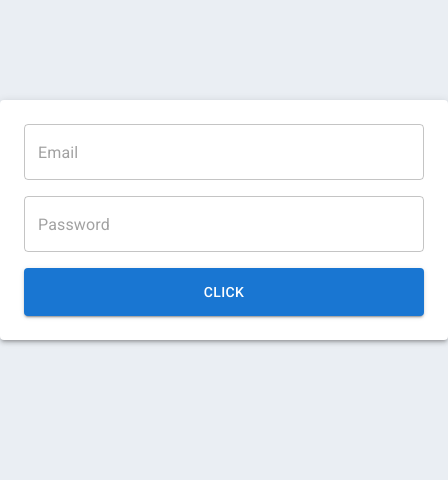
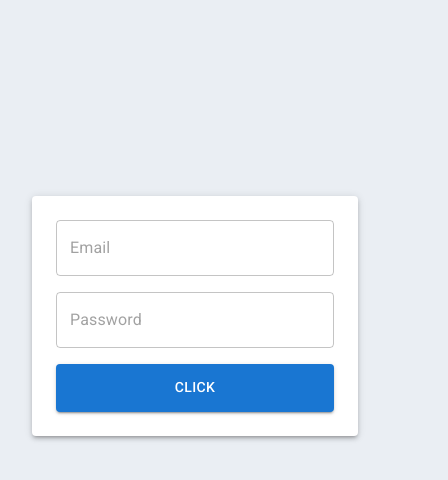
Before and after one commit to osssw/xpense-tracker-react, a React (Create React App) app: page / in a window 390 px wide. Shown: the top 480 px of the page, 448 px wide, since content can reach past the window. Built offline with nearby package versions, Linux system fonts and the light colour scheme.

Commit message:
added logout

```diff
--- a/src/App.tsx
+++ b/src/App.tsx
@@ -1,20 +1,24 @@
+import { Container } from "@mui/material";
 import React from "react";
 import { Navigate } from "react-router-dom";
 import { BrowserRouter as Router, Route, Routes } from "react-router-dom";
-import LoginPage from "./pages/login/loginPage";
-import NotFoundPage from "./pages/notFound/notFoundPage";
-import ProfilePage from "./pages/profile/profilePage";
-import { AuthContext } from "./provider/auth";
+import LoginPage from "./pages/login/LoginPage";
+import NotFoundPage from "./pages/notFound/NotFoundPage";
+import ProfilePage from "./pages/profile/ProfilePage";
+import { AuthContext } from "./provider/Auth";
 
 const App: React.FunctionComponent = () => {
   const { isAuthorized } = React.useContext(AuthContext);
   return (
+    <Container fixed>
       <Router>
         <Routes>
           <Route path="*" element={<NotFoundPage />} />
           <Route
             path="/"
-          element={!isAuthorized() ? <LoginPage /> : <Navigate to="/profile" />}
+            element={
+              !isAuthorized() ? <LoginPage /> : <Navigate to="/profile" />
+            }
           />
           <Route
             path="/profile"
@@ -26,6 +30,7 @@ const App: React.FunctionComponent = () => {
           />
         </Routes>
       </Router>
+    </Container>
   );
 };
 
--- a/src/api/login.ts
+++ b/src/api/login.ts
@@ -1,5 +1,5 @@
 import axios from "axios";
-import { UserData } from "../provider/auth";
+import { UserData } from "../provider/Auth";
 import { apiUrl } from "./api";
 
 export type Session = {
--- a/src/components/loginForm/LoginForm.tsx
+++ b/src/components/loginForm/LoginForm.tsx
@@ -1,7 +1,7 @@
 import React from "react";
 import Stack from "@mui/material/Stack";
-import { Button, Paper, TextField } from "@mui/material";
-import { AuthContext } from "../../provider/auth";
+import { Button, LinearProgress, Paper, TextField } from "@mui/material";
+import { AuthContext } from "../../provider/Auth";
 import { useNavigate } from "react-router-dom";
 import "./loginForm.scss";
 
@@ -11,6 +11,7 @@ const LoginForm: React.FunctionComponent = () => {
 
   const [email, setEmail] = React.useState<string>("");
   const [password, setPassword] = React.useState<string>("");
+  const [isLoading, setLoading] = React.useState<boolean>(false);
 
   const handleEmailChange = (event: React.ChangeEvent<HTMLInputElement>) => {
     setEmail(event.target.value);
@@ -24,8 +25,14 @@ const LoginForm: React.FunctionComponent = () => {
     event: React.MouseEvent<HTMLButtonElement>
   ) => {
     event.preventDefault();
+    setLoading(true);
+    try {
       await loginUser({ email, password });
       navigate("/profile");
+    } catch (error) {
+      console.error(error);
+    }
+    setLoading(false);
   };
 
   return (
@@ -43,6 +50,9 @@ const LoginForm: React.FunctionComponent = () => {
           value={password}
           placeholder="Password"
         />
+        {isLoading ? (
+          <LinearProgress />
+        ) : (
           <Button
             variant="contained"
             onClick={handleFormSubmit}
@@ -50,6 +60,7 @@ const LoginForm: React.FunctionComponent = () => {
           >
             Click
           </Button>
+        )}
       </Stack>
     </Paper>
   );
--- a/src/components/loginForm/loginForm.scss
+++ b/src/components/loginForm/loginForm.scss
@@ -1,10 +1,14 @@
 .login-form-container {
-    width: 400px;
-    margin: auto;
-    padding: 24px;
-    margin-top: 100px;
+  padding: 24px;
+  margin-top: 100px;
 
-    &__submit-button {
-        height: 48px;
-    }
+  &__submit-button {
+    height: 48px;
+  }
 }
+
+@media (max-width: 600px) {
+  .login-form-container {
+    margin-top: 60%;
+  }
+}
--- a/src/index.scss
+++ b/src/index.scss
@@ -1,4 +1,11 @@
 body {
   margin: 0;
   background-color: #EAEEF3;
+  width: 100%;
+  height: 100%;
 }
+
+html, body {
+  min-height: 100vh;
+  min-height: -webkit-fill-available;
+}
--- a/src/index.tsx
+++ b/src/index.tsx
@@ -1,11 +1,11 @@
 import React from "react";
 import ReactDOM from "react-dom";
-import App from "./app";
+import App from "./App";
 import * as serviceWorkerRegistration from "./serviceWorkerRegistration";
 import reportWebVitals from "./reportWebVitals";
 
 import "./index.scss";
-import AuthProvider from "./provider/auth";
+import AuthProvider from "./provider/Auth";
 
 ReactDOM.render(
   <React.StrictMode>
--- a/src/pages/login/LoginPage.tsx
+++ b/src/pages/login/LoginPage.tsx
@@ -1,6 +1,10 @@
+import { Container } from "@mui/material";
 import React from "react";
-import LoginForm from "../../components/loginForm/loginForm";
+import LoginForm from "../../components/loginForm/LoginForm";
 
-const LoginPage: React.FunctionComponent = () => <LoginForm />;
-
+const LoginPage: React.FunctionComponent = () => (
+  <Container maxWidth="sm">
+    <LoginForm />
+  </Container>
+);
 export default LoginPage;
--- a/src/pages/profile/ProfilePage.tsx
+++ b/src/pages/profile/ProfilePage.tsx
@@ -1,17 +1,37 @@
 import React from "react";
 import AppBar from "@mui/material/AppBar";
-import { Typography } from "@mui/material";
+import { Box, Container, IconButton, Typography } from "@mui/material";
 import Toolbar from "@mui/material/Toolbar";
+import ExitToAppIcon from "@mui/icons-material/ExitToApp";
+import "./profilePage.scss";
+import { AuthContext } from "../../provider/Auth";
+import { useNavigate } from "react-router-dom";
 
 const ProfilePage: React.FunctionComponent = () => {
+  const { logoutUser } = React.useContext(AuthContext);
+  const navigate = useNavigate();
+
+  const handleLogout = () => {
+    logoutUser();
+    navigate("/");
+  };
+
   return (
-    <AppBar position="fixed">
-      <Toolbar>
-        <Typography variant="h6" component="div">
-          Hello!
-        </Typography>
-      </Toolbar>
-    </AppBar>
+    <div className="profile-page">
+      <AppBar position="fixed">
+        <Toolbar className="profile-page__toolbar">
+          <Typography variant="h6" component="div">
+            XPENSE TRACKER
+          </Typography>
+          <IconButton onClick={handleLogout}>
+            <ExitToAppIcon />
+          </IconButton>
+        </Toolbar>
+      </AppBar>
+      <Container>
+        <Box sx={{ mt: 10 }}>text</Box>
+      </Container>
+    </div>
   );
 };
 
--- /dev/null
+++ b/src/pages/profile/profilePage.scss
@@ -0,0 +1,9 @@
+.profile-page {
+  &__logout-button {
+    color: white !important;
+  }
+
+  &__toolbar {
+    justify-content: space-between;
+  }
+}
--- a/src/provider/auth.tsx
+++ b/src/provider/auth.tsx
@@ -1,6 +1,6 @@
 import React from "react";
 import { login } from "../api/login";
-import { getToken, saveToken } from "../service/utils";
+import { getToken, saveToken, removeToken } from "../service/utils";
 
 export const AuthContext = React.createContext<AuthProvider>(
   {} as AuthProvider
@@ -9,6 +9,7 @@ export const AuthContext = React.createContext<AuthProvider>(
 interface AuthProvider {
   isAuthorized: () => boolean;
   loginUser: (userData: UserData) => Promise<void>;
+  logoutUser: () => void;
 }
 
 export type UserData = {
@@ -23,12 +24,16 @@ const AuthProvider: React.FunctionComponent = ({ children }) => {
     saveToken(data.session.accessToken);
   };
 
+  const logoutUser = () => {
+    removeToken();
+  };
+
   const isAuthorized = () => {
     return Boolean(getToken());
   };
 
   return (
-    <AuthContext.Provider value={{ isAuthorized, loginUser }}>
+    <AuthContext.Provider value={{ isAuthorized, loginUser, logoutUser }}>
       {children}
     </AuthContext.Provider>
   );
--- a/src/service/utils.ts
+++ b/src/service/utils.ts
@@ -5,3 +5,7 @@ export const saveToken = (token: string) => {
 export const getToken = () => {
   return sessionStorage.getItem("token");
 };
+
+export const removeToken = () => {
+  return sessionStorage.removeItem("token");
+};
```
Also changed, not shown: 1 other file (tests, documents, lock files or other folders). Lines whose indentation alone changed are shown as unchanged.
